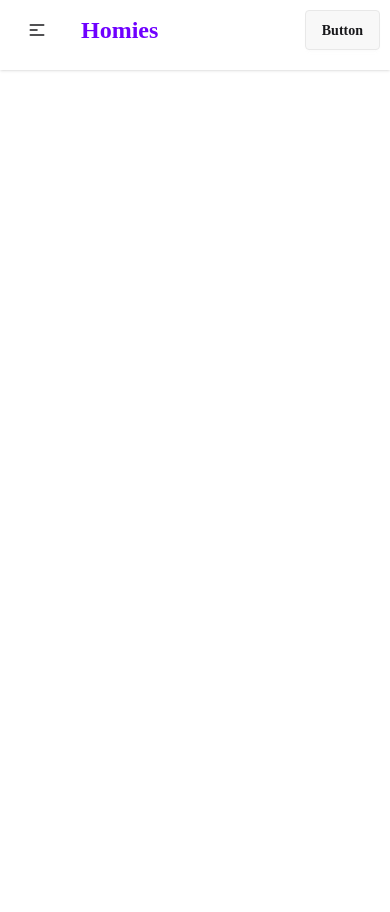
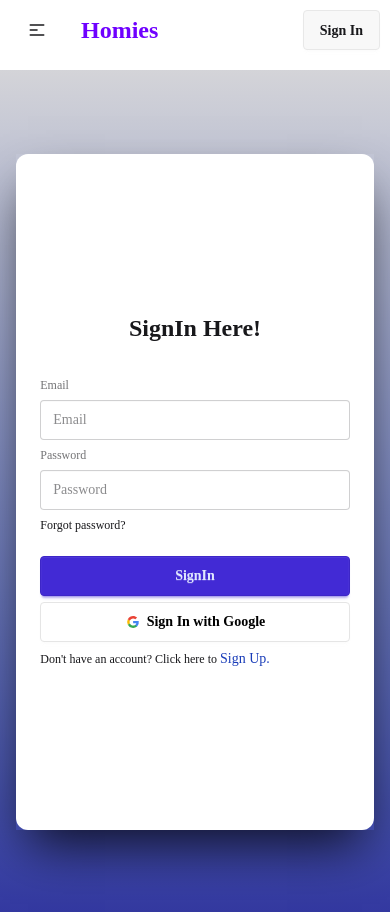
Before and after one commit to shake-R97/roommate-web-app-a10-client, a React (Vite) app: page /signin in a window 390 px wide. Before the commit the page ends 844 px from the top, so only its background shows below. Built offline with nearby package versions, Linux system fonts and the light colour scheme; no server answers; a web font is replaced by a local one.

Commit message:
sign in page done also privateroutes implemented on private pages

```diff
--- a/src/component/Navbar.jsx
+++ b/src/component/Navbar.jsx
@@ -1,7 +1,35 @@
-import React from 'react';
-import { Link } from 'react-router';
+import React, { use } from 'react';
+import { Link, NavLink } from 'react-router';
+import './pages/NavBar.css';
+import { AuthContext } from '../context/AuthContext';
+import Swal from 'sweetalert2';
 
 const Navbar = () => {
+
+    const { user, signOutUser } = use(AuthContext);
+
+    const handleSignOut = () => {
+
+        signOutUser()
+            .then(() => {
+                Swal.fire({
+                    title: "You are signed out",
+                    icon: "success",
+                    draggable: true,
+                    timer: 2000
+                });
+            })
+            .catch((error) => {
+                console.log(error);
+                Swal.fire({
+                    icon: "error",
+                    title: "Oops...",
+                    text: "Something went wrong!",
+                    timer:1500
+                });
+            })
+    }
+
     return (
         <div className="p-2.5 min-h-[70px] bg-base-100 shadow-sm">
             <div className='flex justify-around md:w-11/12 mx-auto'>
@@ -13,24 +41,27 @@ const Navbar = () => {
                         <ul
                             tabIndex={0}
                             className="menu menu-sm dropdown-content bg-base-100 rounded-box z-1 mt-3 w-52 p-2 shadow">
-                            <li><Link className='text-[17px]' to={'/'}>Home</Link></li>
-                            <li><Link className='text-[17px]' to={'/findmate'}>Find Roommate</Link></li>
-                            <li><Link className='text-[17px]' to={'/listing'}>Browse Listing</Link></li>
-                            <li><Link className='text-[17px]' to={'/mylisting'}>My Listing</Link></li>
+                            <li><NavLink className='text-[17px]' to={'/'}>Home</NavLink></li>
+                            <li><NavLink className='text-[17px]' to={'/findroommate'}>Find Roommate</NavLink></li>
+                            <li><NavLink className='text-[17px]' to={'/listing'}>Browse Listing</NavLink></li>
+                            <li><NavLink className='text-[17px]' to={'/mylistings'}>My Listing</NavLink></li>
                         </ul>
                     </div>
                     <Link to={'/'} className="btn btn-ghost text-[24px] md:text-3xl font-extrabold text-[#6F00FF]">Homies</Link>
                 </div>
                 <div className="navbar-center hidden lg:flex">
                     <ul className="menu menu-horizontal px-1">
-                        <li><Link className='text-[19px]' to={'/'}>Home</Link></li>
-                        <li><Link className='text-[19px]' to={'/findmate'}>Find Roommate</Link></li>
-                        <li><Link className='text-[19px]' to={'/listing'}>Browse Listing</Link></li>
-                        <li><Link className='text-[19px]' to={'/mylisting'}>My Listing</Link></li>
+                        <li><NavLink className='text-[17px]' to={'/'}>Home</NavLink></li>
+                        <li><NavLink className='text-[17px]' to={'/findroommate'}>Find Roommate</NavLink></li>
+                        <li><NavLink className='text-[17px]' to={'/listing'}>Browse Listing</NavLink></li>
+                        <li><NavLink className='text-[17px]' to={'/mylistings'}>My Listing</NavLink></li>
                     </ul>
                 </div>
                 <div className="navbar-end">
-                    <a className="btn">Button</a>
+                    {
+                        user ? <a onClick={handleSignOut} className="btn">Sign Out</a> : <Link to={'/signin'} className="btn">Sign In</Link>
+                    }
+
                 </div>
             </div>
         </div>
--- a/src/component/authentication/SignIn.jsx
+++ b/src/component/authentication/SignIn.jsx
@@ -1,9 +1,108 @@
-import React from 'react';
+import React, { use } from 'react';
+import { Link } from 'react-router';
+import { AuthContext } from '../../context/AuthContext';
+import Swal from 'sweetalert2';
 
 const SignIn = () => {
+
+    const { signInUser } = use(AuthContext);
+
+
+    const handelSignIn = (e) => {
+        e.preventDefault();
+
+        const form = e.target;
+        const formData = new FormData(form);
+        const oldUserData = Object.fromEntries(formData.entries());
+        const email = formData.get('email');
+        const password = formData.get('password');
+        console.log(email, password, oldUserData);
+
+        // sign in existing user
+
+        signInUser(email, password)
+            .then((res) => {
+                const user = res.user;
+                console.log(user);
+                Swal.fire({
+                    position: "center",
+                    icon: "success",
+                    title: 'You have successfully signed in. ',
+                    showConfirmButton: false,
+                    timer: 3000
+                });
+            })
+            .catch((error) => {
+                const errorMessage = error.message;
+                console.log(errorMessage);
+                Swal.fire({
+                    icon: "error",
+                    title: "Oops...",
+                    text: errorMessage,
+                    timer: 4000
+                });
+            })
+    }
+
     return (
-        <div>
+        <div
+            className="hero min-h-screen bg-linear-to-t from-[#3338A0] to-zinc-300"
+            style={{
+                backgroundImage:
+                    "linear-gradient(to top, rgba(51,56,160,0.2)),url('/sliderImg/a-chosen-soul-FnGZcsmeD2U-unsplash.jpg')",
+            }}
+        >
+            {/* <div className="hero-overlay"></div> */}
+            <div className="hero w-11/12 mx-auto h-[80vh] flex flex-col md:flex-row-reverse shadow-2xl/80">
+                <div className="hidden md:block rounded-r-[12px] md:w-[62%] lg:w-[74%] h-full bg-cover bg-center lg:text-left"
+                    style={
+                        {
+                            backgroundImage: "url('/sliderImg/a-chosen-soul-FnGZcsmeD2U-unsplash.jpg')",
+                            backgroundSize: "cover",
+                            backgroundPosition: "center",
+                            backgroundRepeat: "no-repeat",
+                        }
+                    }
+                >
+                    <div className='h-full flex flex-col justify-center items-center text-center'>
+                        <h1 className="md:text-4xl lg:text-7xl text-base-200 font-bold">Welcome Back!.</h1>
+                        <p className="py-6 lg:text-[19px] md:text-[13px] text-base-100">
+                            Sign in now and get ready to find new acquaintances!
+                        </p>
+                    </div>
+                </div>
+                <div className='w-full md:w-[38%] lg:w-[26%] flex h-full justify-center bg-base-100 rounded-xl md:rounded-l-[12px] md:rounded-r-none scroll-smooth overflow-y-auto  items-center'>
+                    <div className="card w-full ">
+                        <div className="card-body">
+                            <div className='mb-5 md:mt-16'>
+                                <h1 className='text-center font-bold text-2xl md:text-3xl '>SignIn Here!</h1>
+                            </div>
+                            <form onSubmit={handelSignIn} className="fieldset">
 
+                                <label className="label">Email</label>
+                                <input type="email"
+                                    name='email'
+                                    className="input w-full" placeholder="Email" />
+
+                                <label className="label">Password</label>
+                                <input type="password"
+                                    name='password'
+                                    className="input w-full" placeholder="Password" />
+                                <div><a className="link link-hover">Forgot password?</a></div>
+                                <button type='submit' className="btn btn-primary mt-4">SignIn</button>
+
+                                {/* Google */}
+                                <button className="btn bg-white text-black border-[#e5e5e5]">
+                                    <svg aria-label="Google logo" width="16" height="16" xmlns="http://www.w3.org/2000/svg" viewBox="0 0 512 512"><g><path d="m0 0H512V512H0" fill="#fff"></path><path fill="#34a853" d="M153 292c30 82 118 95 171 60h62v48A192 192 0 0190 341"></path><path fill="#4285f4" d="m386 400a140 175 0 0053-179H260v74h102q-7 37-38 57"></path><path fill="#fbbc02" d="m90 341a208 200 0 010-171l63 49q-12 37 0 73"></path><path fill="#ea4335" d="m153 219c22-69 116-109 179-50l55-54c-78-75-230-72-297 55"></path></g></svg>
+                                    Sign In with Google
+                                </button>
+                                <p>Don't have an account? Click here to <span className='text-blue-800 text-[14px]'> <Link to={'/signup'}>Sign Up.</Link></span> </p>
+
+                            </form>
+                        </div>
+                    </div>
+                </div>
+            </div>
         </div>
     );
 };
--- /dev/null
+++ b/src/component/pages/NavBar.css
@@ -0,0 +1,4 @@
+.active {
+    text-decoration: underline;
+    color: rgb(46, 34, 212);
+}
--- /dev/null
+++ b/src/component/private-pages/FindRoommate.jsx
@@ -0,0 +1,11 @@
+import React from 'react';
+
+const FindRoommate = () => {
+    return (
+        <div>
+            <h1>This is a protected route</h1>
+        </div>
+    );
+};
+
+export default FindRoommate;
--- /dev/null
+++ b/src/component/private-pages/MyListing.jsx
@@ -0,0 +1,11 @@
+import React from 'react';
+
+const MyListing = () => {
+    return (
+        <div>
+            <h1>This is also a protected route</h1>
+        </div>
+    );
+};
+
+export default MyListing;
--- /dev/null
+++ b/src/component/private-pages/PrivateRouteProvider.jsx
@@ -0,0 +1,16 @@
+import React, { use } from 'react';
+import { AuthContext } from '../../context/AuthContext';
+import { Navigate } from 'react-router';
+
+const PrivateRouteProvider = ({children}) => {
+
+    const {user} = use(AuthContext);
+
+    if(!user){
+        return <Navigate to={'/signin'}></Navigate>
+    }
+
+    return children;
+};
+
+export default PrivateRouteProvider;
--- a/src/context/AuthContext.jsx
+++ b/src/context/AuthContext.jsx
@@ -1,4 +1,4 @@
 import { createContext } from "react";
 
 
-export const AuthContext = createContext();
+export const AuthContext = createContext(null);
--- a/src/context/AuthProvider.jsx
+++ b/src/context/AuthProvider.jsx
@@ -1,20 +1,48 @@
-import React from 'react';
+import React, { useEffect, useState } from 'react';
 import { AuthContext } from './AuthContext';
-import { createUserWithEmailAndPassword } from 'firebase/auth';
+import { createUserWithEmailAndPassword, onAuthStateChanged, signInWithEmailAndPassword, signOut } from 'firebase/auth';
 import { auth } from '../firebase Config/firebase.init';
 
 const AuthProvider = ({children}) => {
 
-
+    const [user , setUser] = useState(null);
 
     // create new user
     const createUser = ( email , password)=> {
         return createUserWithEmailAndPassword(auth , email , password)
     }
 
+    // sign in old user
+
+    const signInUser = (email , password) => {
+        return signInWithEmailAndPassword(auth , email , password)
+    }
+
+    // signout user
+
+    const signOutUser = () => {
+        return signOut(auth)
+    }
+
+
+    // observer
+
+    useEffect(()=>{
+        const unsubscribe = onAuthStateChanged(auth , (currentUser)=>{
+            console.log(currentUser);
+            setUser(currentUser);
+        })
+        return ()=> {
+            unsubscribe();
+        }
+    },[])
+
 
     const userData = {
+        user,
         createUser,
+        signInUser,
+        signOutUser,
     }
 
 
```
Also changed, not shown: src/main.jsx (+21 -4 lines).
